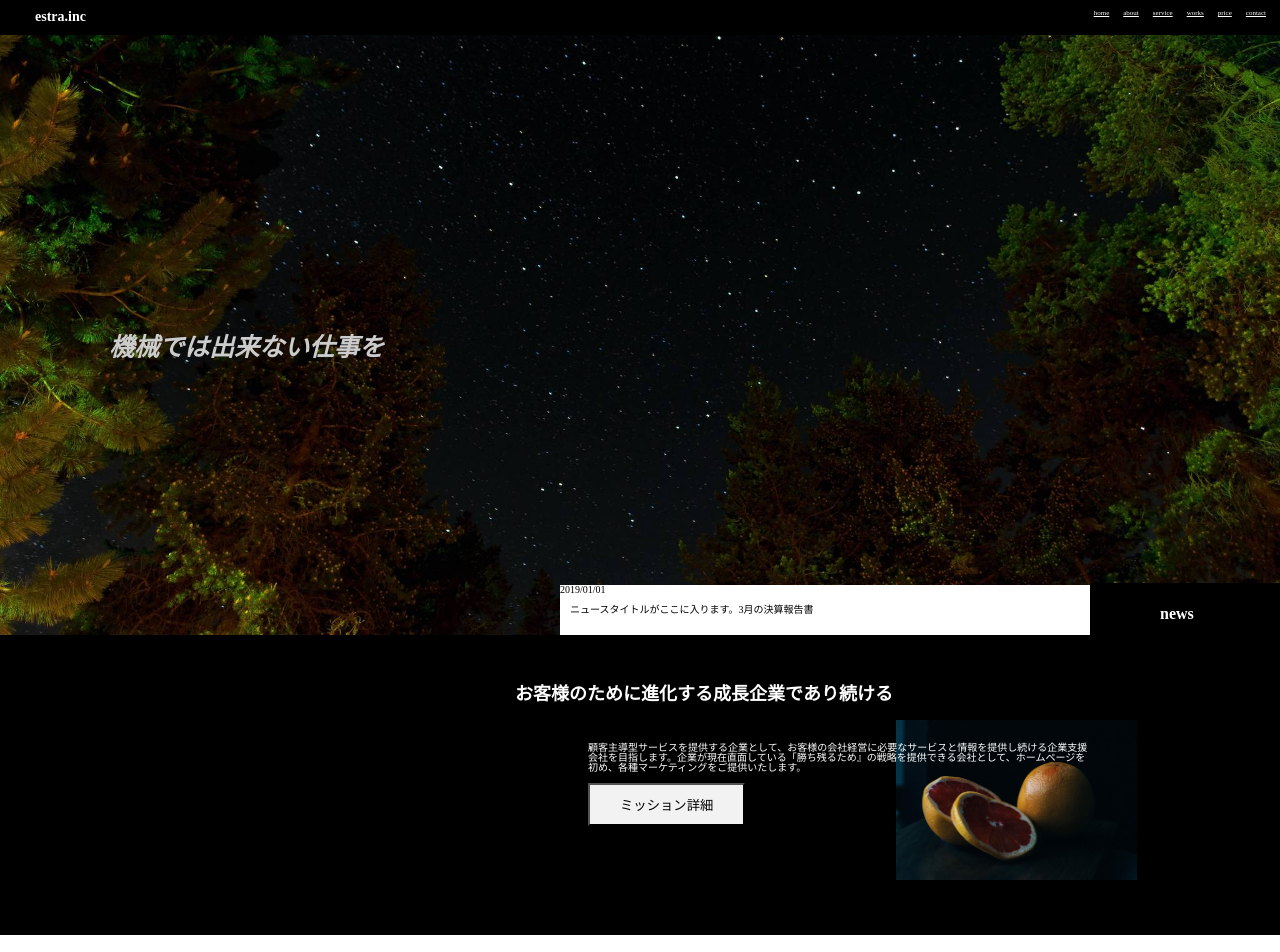
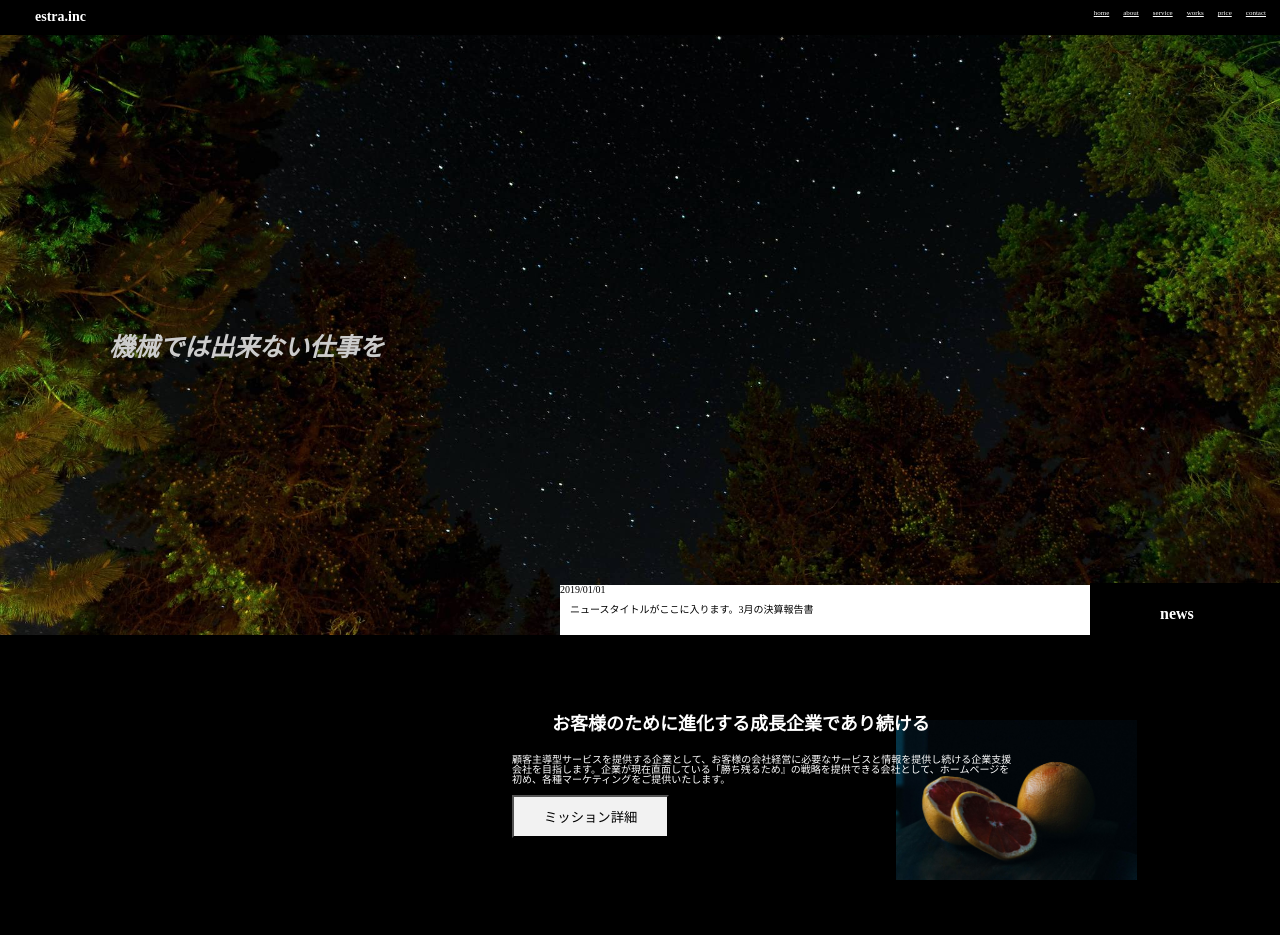
Before and after one commit to sashoyusuke/0218, a plain HTML site: page index.html in a window 1280 px wide. Shown: the top 952 px of the page. Drawn offline with Linux system fonts and the light colour scheme.

Commit message:
first-commit

```diff
--- a/css/style.css
+++ b/css/style.css
@@ -232,15 +232,19 @@ input, select {
 
 .concept-wrap{
   margin-left: 10%;
-  padding: 10px 10px;
+  padding: 5% 5%;
 }
 
 .concept-wrap h3{
   font-weight: bold;
   font-size: 18px;
   color: white;
-  padding: 40px 40px;
+  padding: 20px 40px;
   text-align:center;
+  position: absolute;
+  top: 20%;
+  left: 40%;
+  z-index: 2;
 }
 
 .concept-wrap p{
@@ -248,8 +252,9 @@ input, select {
   font-size: 10px;
   margin: 0 auto;
   width: 500px;
-  margin-left: 450px;
+  margin-left: 25%;
   position: absolute;
+  top: 40%;
   z-index:1;
   }
 
@@ -259,7 +264,11 @@ input, select {
   background-color:#f2f2f2;
   color:black;
   margin-top: 40px;
-  margin-left: 450px;
+
+  position: absolute;
+  top: 40%;
+  left: 40%;
+  z-index: 3;
 }
 
 .link:hover {
@@ -311,6 +320,7 @@ input, select {
   position: absolute;
   top: 30%;
   right: 40%;
+  margin-bottom: 5%;
 }
 
 .title,
@@ -352,7 +362,7 @@ margin-top: 100px;
   position: absolute;
   top: 30%;
   right:0;
-  margin-bottom: 20px;
+  margin-bottom: 5%;
 }
 
 .title-2,
@@ -398,7 +408,7 @@ margin-top: 100px;
   background:url(../img/company.jpeg) no-repeat;
   background-size: cover;
   height: 200px;
-  width:700px;
+  width:40%;
   margin-top: 100px;
 }
 .company h3{
@@ -418,7 +428,7 @@ margin-top: 100px;
   background:url(../img/recruit.jpg) no-repeat;
   background-size: cover;
   height: 200px;
-  width:700px;
+  width:40%;
   margin-top: 100px;
 }
 
```
